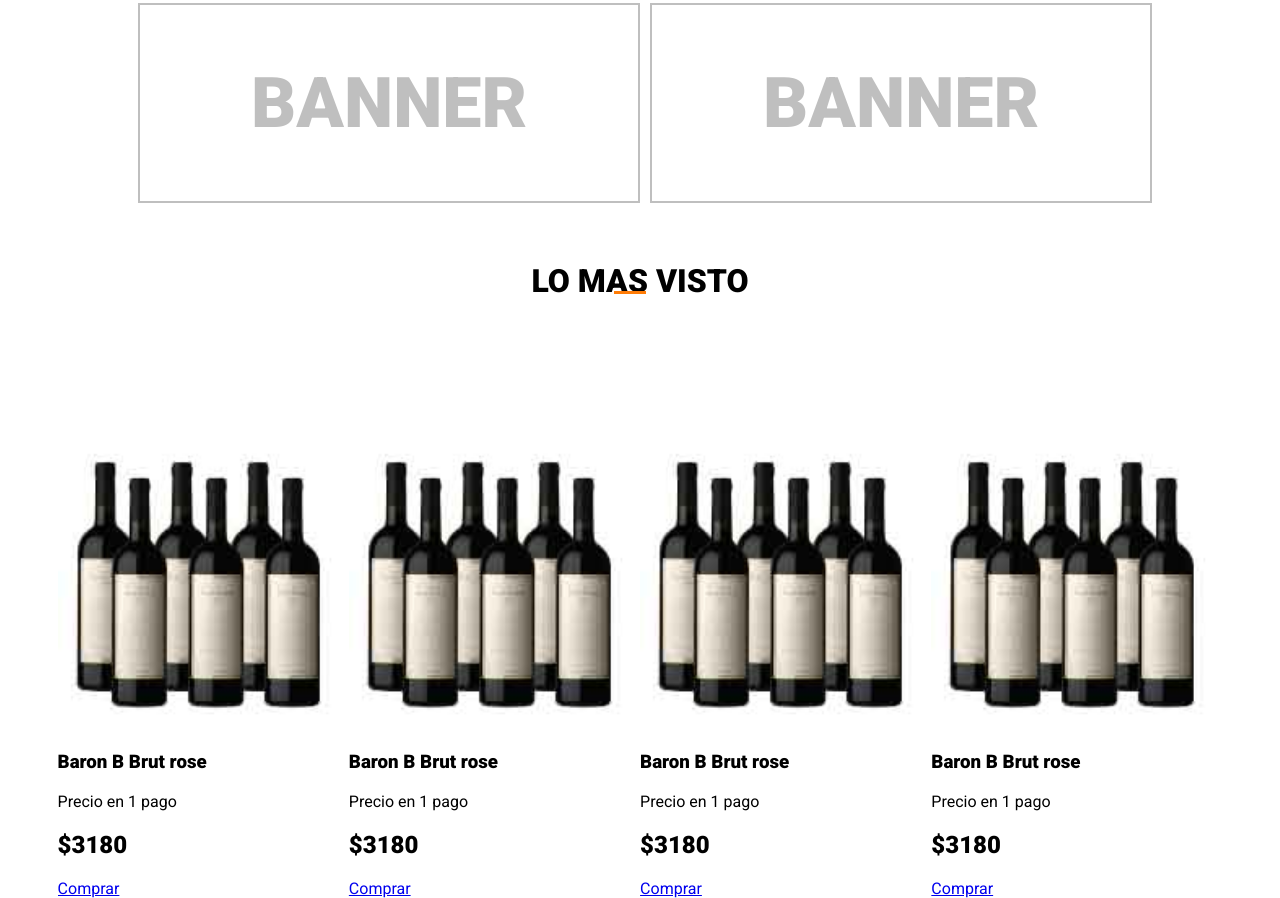
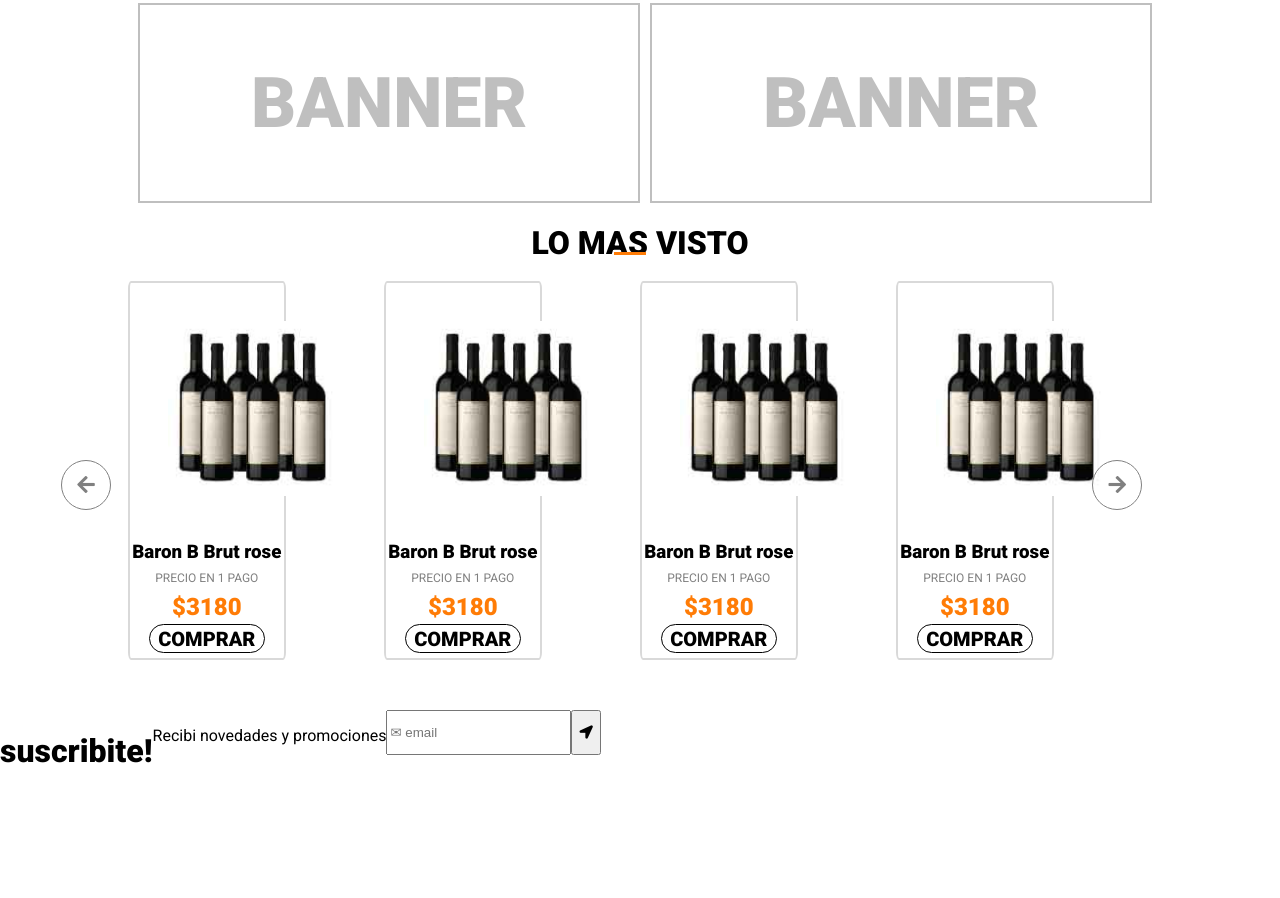
Before and after one commit to danielcantor/prueba, a plain HTML site: page index.html in a window 1280 px wide. Shown: the part 1716-2614 px from the top of the page. After the commit the page ends 2486 px from the top, so only its background shows below. Drawn offline with nearby package versions, Linux system fonts and the light colour scheme.

Commit message:
cambios 2

```diff
--- a/css/style.css
+++ b/css/style.css
@@ -120,6 +120,60 @@ body{
 }
 .item2 a:hover{
     background-color:#ff7c06;
+    color:white;
+    border: 0;
+}
+.item3{
+    text-align: center;
+    min-height: 375px;
+    border: 2px solid rgba(128, 128, 128, .3);
+    border-radius: 2%;
+    width: 60%;
+}
+.item3:hover{
+    border:2px solid gray;
+}
+.item3 .img{
+    width: 250px;
+    border-radius: 50%;
+    background-color: transparent;
+    height: 250px;
+    position: relative;
+    left:0;
+}
+.item3 .img img{
+    width: 70% !important;
+    position: relative;
+    left: 15%;
+    top: 15%;
+}
+.item3 h3{
+    line-height: 0;
+}
+.item3 p{
+    font-size: 12px;
+    color:gray;
+    text-transform: uppercase;
+}
+.item3 h2{
+    color:#ff7c06;
+    line-height: 0;
+    padding-top: 2px;
+}
+.item3 a{
+    border: 1px solid black;
+    border-radius: 20px;
+    padding: 1% 5.5%;
+    text-decoration: none;
+    background-color: white;
+    text-transform: uppercase;
+    margin-top: 1%;
+    font-weight: 600;
+    font-size: 20px;
+    color:black;
+}
+.item3 a:hover{
+    background-color:black;
     color:white;
     border: 0;
 }
@@ -246,6 +300,13 @@ body{
     bottom: 25vh;
     right: 9vw;
 }
+.naveg3{
+    position: relative;
+    width: 88%;
+    float: right;
+    bottom: 25vh;
+    right: 9vw;
+}
 .margen{
     width: 90% !important;
     margin: auto;
@@ -259,7 +320,10 @@ body{
 .flecha:hover{
     cursor: pointer;
 }
-
+.titulo{
+    text-align: center;
+    margin-bottom: 1.5%;
+}
 .titulo::before{
     content: "";
     display: inline-block;
--- a/index.html
+++ b/index.html
@@ -190,10 +190,10 @@
                 <h1>BANNER</h1>
             </div>
         </div>
-        <div class="container2" style="margin-top:3%;">
+        <div class="">
             <h1 class="titulo">LO MAS VISTO</h1>
         </div>
-        <div class="owl-carousel owl-theme" id="carrusel2" style="width: 91% !important; margin:auto;">
+        <div class="owl-carousel owl-theme" id="carrusel2" style="width: 80% !important; margin:auto;">
             <div class="item3">
                     <div class="img">
                             <img src="img/bote.jpg" alt="">
@@ -231,6 +231,20 @@
                 <a href="#">Comprar</a>
             </div>
     </div>
+    <div class="naveg3">
+        <div class="flex" id="prev3">
+            <button class="flecha2"><i class="fas fa-arrow-left"></i></button>
+        </div>
+        <div class="flex-fix" id="sig3">
+                <button class="flecha2"><i class="fas fa-arrow-right"></i></button>
+        </div>
+</div>
+<div class="container">
+    <h1>suscribite!</h1>
+    <p>Recibi novedades y promociones</p>
+    <input type="text" placeholder="&#x2709 email">
+    <button><i class="fas fa-location-arrow"></i></button>
+</div>
 </body>
 <script
 			  src="https://code.jquery.com/jquery-2.2.4.min.js"
@@ -267,6 +281,21 @@ $('#carrusel').owlCarousel({
         }
     }
 })
+$('#carrusel2').owlCarousel({
+    loop:true,
+    responsive:{
+        0:{
+            items:2
+        },
+        600:{
+            items:3
+        },
+        1000:{
+            items:4
+        }
+    }
+})
+
 $('#sig').click(function() {
     $('#car1').trigger('next.owl.carousel', [300]);
 })
@@ -283,21 +312,13 @@ $('#prev2').click(function() {
     $('#carrusel').trigger('prev.owl.carousel', [300]);
 })
 
-$('#carrusel2').owlCarousel({
-    loop:true,
-    responsive:{
-        0:{
-            items:2
-        },
-        600:{
-            items:3
-        },
-        1000:{
-            items:4
-        }
-    }
+$('#sig3').click(function() {
+    $('#carrusel2').trigger('next.owl.carousel', [300]);
 })
 
+$('#prev3').click(function() {
+    $('#carrusel2').trigger('prev.owl.carousel', [300]);
+})
     })
 
 </script>
```
